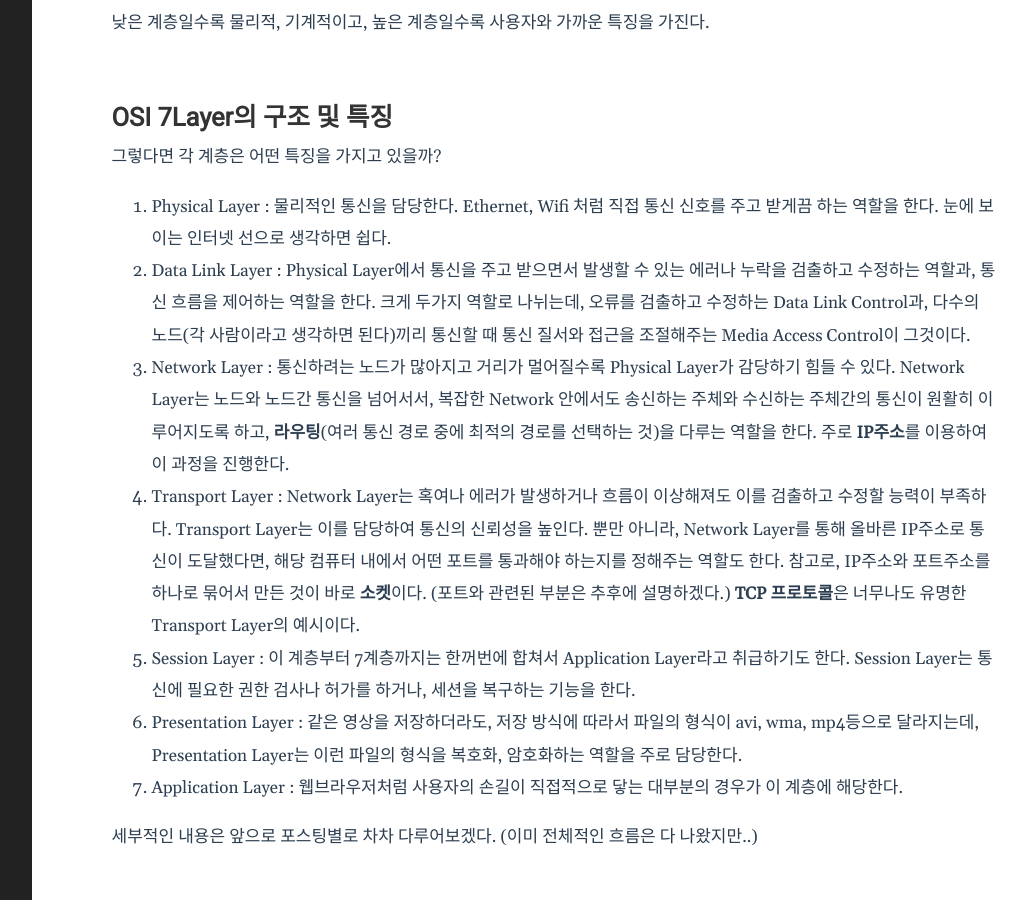
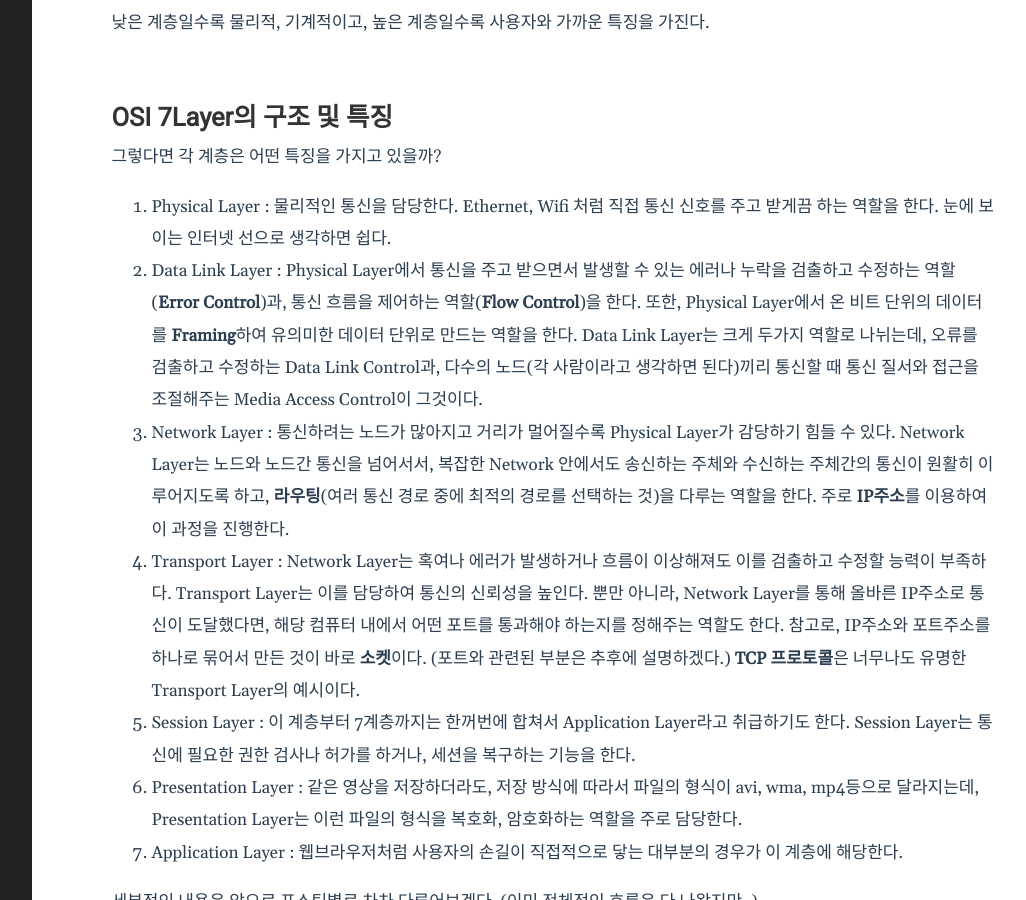
Before and after one commit to Herrtane/Herrtane.github.io, a Jekyll site: the page built from _posts/Network/2020-09-03-network-OSI.markdown, in a window 1280 px wide and 900 px high, scrolled down 1183 px. Shown: the whole window, without its empty margins (204-1230 px from the left). Built offline with Jekyll 4.4.1, drawn with Linux system fonts in a browser that asks for light colours; comment, search, counter and statistics services are not loaded.

Commit message:
Modify Post

```diff
--- a/_posts/Network/2020-09-03-network-OSI.markdown
+++ b/_posts/Network/2020-09-03-network-OSI.markdown
@@ -37,7 +37,7 @@ comments: true
 그렇다면 각 계층은 어떤 특징을 가지고 있을까?
 
 1. Physical Layer : 물리적인 통신을 담당한다. Ethernet, Wifi 처럼 직접 통신 신호를 주고 받게끔 하는 역할을 한다. 눈에 보이는 인터넷 선으로 생각하면 쉽다.
-2. Data Link Layer : Physical Layer에서 통신을 주고 받으면서 발생할 수 있는 에러나 누락을 검출하고 수정하는 역할과, 통신 흐름을 제어하는 역할을 한다. 크게 두가지 역할로 나뉘는데, 오류를 검출하고 수정하는 Data Link Control과, 다수의 노드(각 사람이라고 생각하면 된다)끼리 통신할 때 통신 질서와 접근을 조절해주는 Media Access Control이 그것이다.
+2. Data Link Layer : Physical Layer에서 통신을 주고 받으면서 발생할 수 있는 에러나 누락을 검출하고 수정하는 역할(**Error Control**)과, 통신 흐름을 제어하는 역할(**Flow Control**)을 한다. 또한, Physical Layer에서 온 비트 단위의 데이터를 **Framing**하여 유의미한 데이터 단위로 만드는 역할을 한다. Data Link Layer는 크게 두가지 역할로 나뉘는데, 오류를 검출하고 수정하는 Data Link Control과, 다수의 노드(각 사람이라고 생각하면 된다)끼리 통신할 때 통신 질서와 접근을 조절해주는 Media Access Control이 그것이다.
 3. Network Layer : 통신하려는 노드가 많아지고 거리가 멀어질수록 Physical Layer가 감당하기 힘들 수 있다. Network Layer는 노드와 노드간 통신을 넘어서서, 복잡한 Network 안에서도 송신하는 주체와 수신하는 주체간의 통신이 원활히 이루어지도록 하고, **라우팅**(여러 통신 경로 중에 최적의 경로를 선택하는 것)을 다루는 역할을 한다. 주로 **IP주소**를 이용하여 이 과정을 진행한다.
 4. Transport Layer : Network Layer는 혹여나 에러가 발생하거나 흐름이 이상해져도 이를 검출하고 수정할 능력이 부족하다. Transport Layer는 이를 담당하여 통신의 신뢰성을 높인다. 뿐만 아니라, Network Layer를 통해 올바른 IP주소로 통신이 도달했다면, 해당 컴퓨터 내에서 어떤 포트를 통과해야 하는지를 정해주는 역할도 한다. 참고로, IP주소와 포트주소를 하나로 묶어서 만든 것이 바로 **소켓**이다. (포트와 관련된 부분은 추후에 설명하겠다.) **TCP 프로토콜**은 너무나도 유명한 Transport Layer의 예시이다.
 5. Session Layer : 이 계층부터 7계층까지는 한꺼번에 합쳐서 Application Layer라고 취급하기도 한다.
```
Also changed, not shown: 2 other files.
